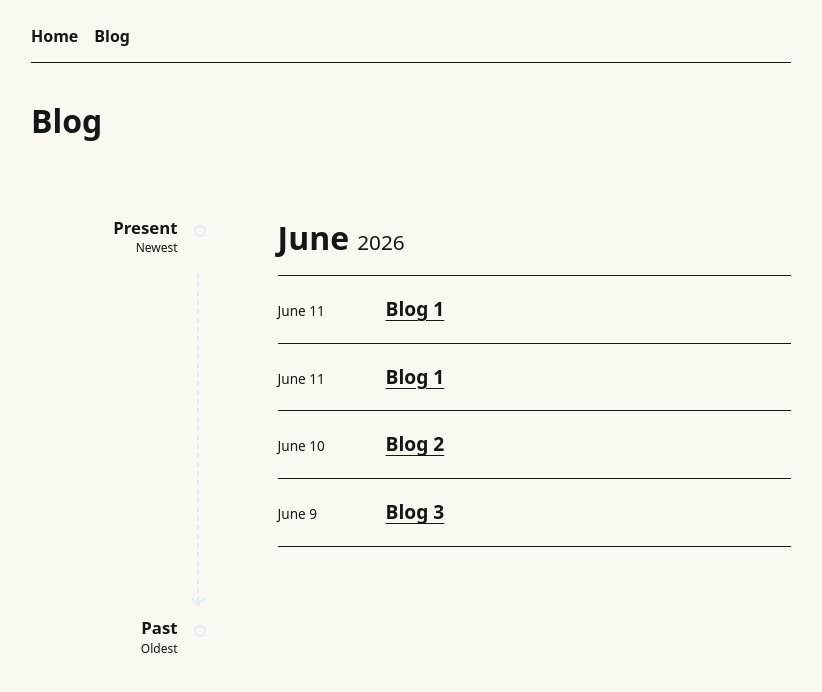
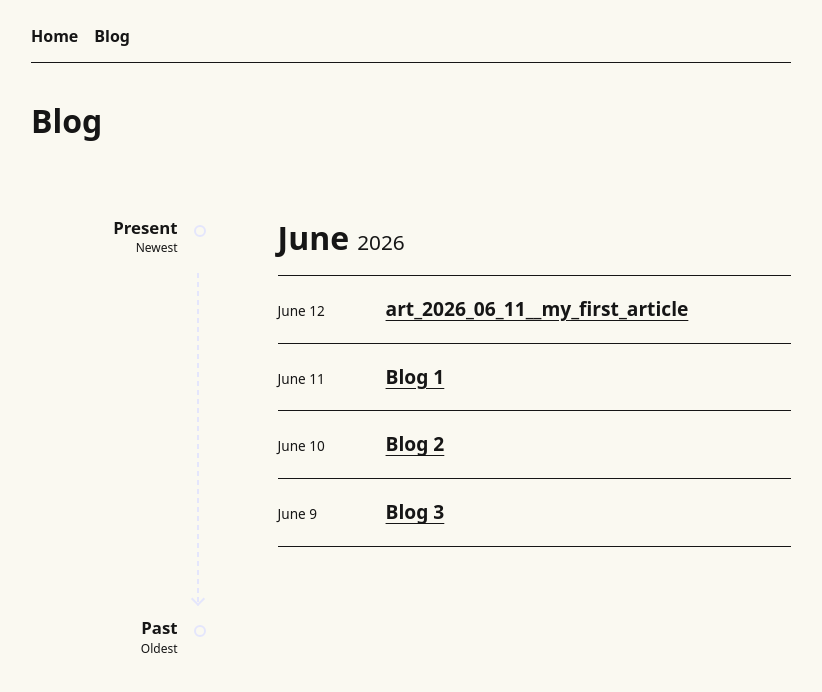
Before and after one commit to mister-one/mister-one.github.io, a Jekyll site: the page built from blog/index.md, in a window 1280 px wide. Shown: the top 692 px of the page, without its empty margins (229-1051 px from the left). Built offline with Jekyll 4.4.1, drawn with Linux system fonts in a browser that asks for light colours.

Commit message:
committed at: 2026-06-11 | 11-07-41 UTC

```diff
--- a/blog/articles/art_2026_06_11__my_first_article.md
+++ b/blog/articles/art_2026_06_11__my_first_article.md
@@ -1,8 +1,8 @@
 ---
 layout: default
-title: Blog 1
-permalink: /blog/blog-1/
-date: 2026-06-11
+title: art_2026_06_11__my_first_article
+permalink: /blog/art_2026_06_11__my_first_article/
+date: 2026-06-12
 ---
 
 # Blog 1
```
